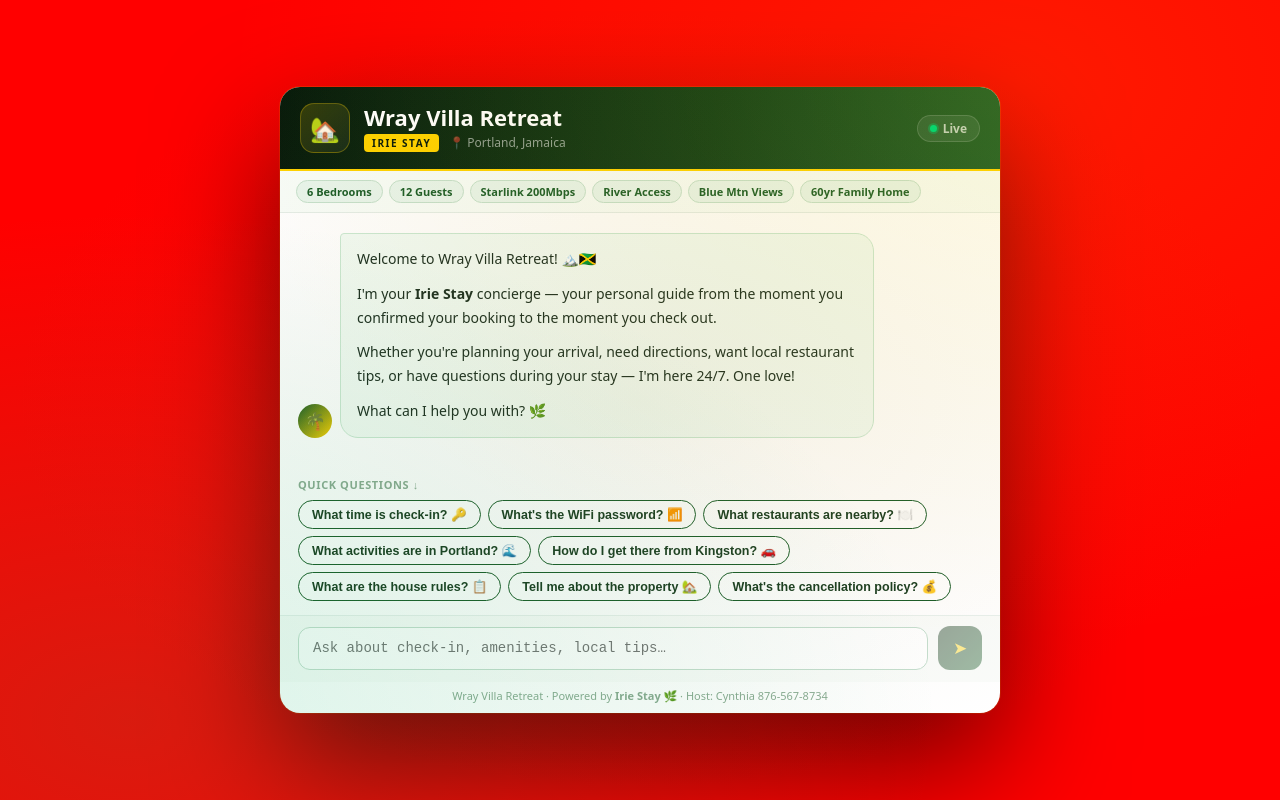
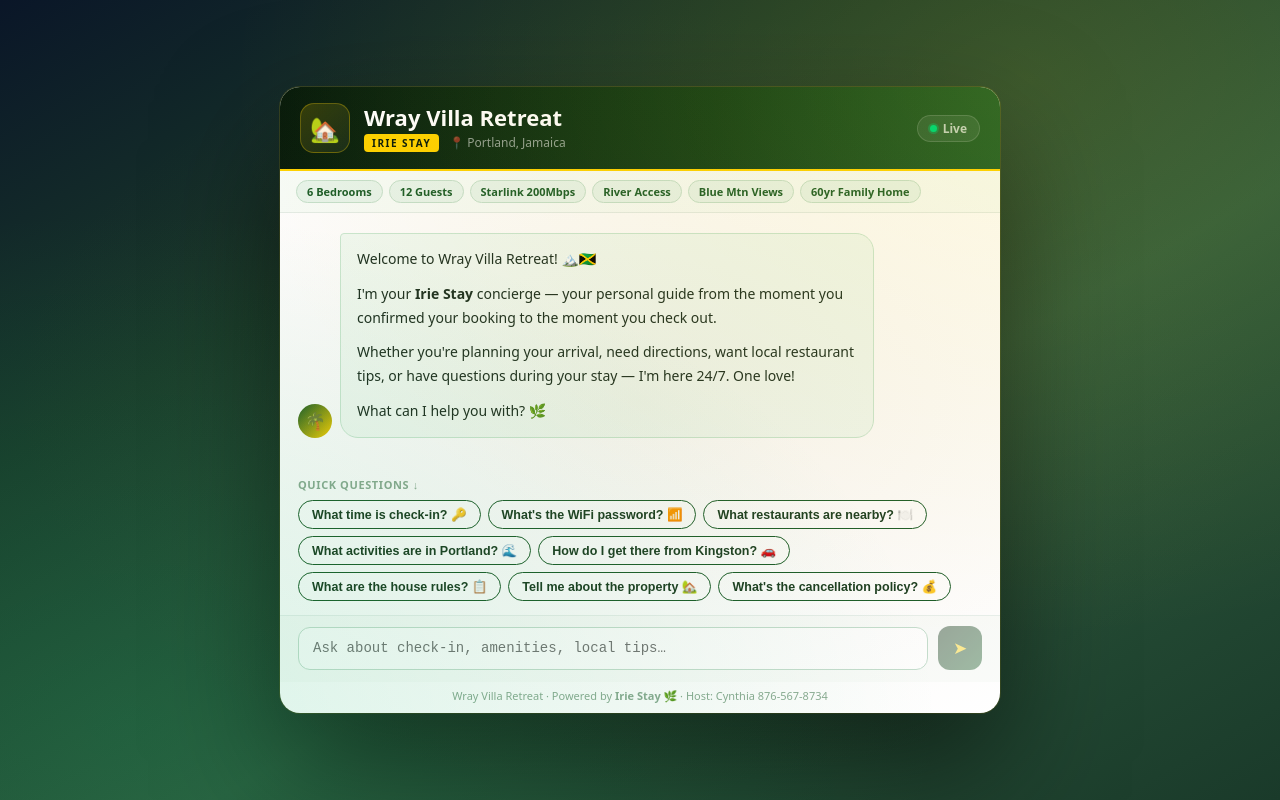
Before and after one commit to phuzz876-jmd/irie-stay, a Next.js app: page / in a window 1280 px wide. Built offline with nearby package versions, Linux system fonts and the light colour scheme.

Commit message:
Update index.js

```diff
--- a/pages/index.js
+++ b/pages/index.js
@@ -212,7 +212,7 @@ export default function IrieStay() {
 const s = {
   root: {
     minHeight: "100vh",
-    background: "red",
+    background: "linear-gradient(150deg, #0a1628 0%, #1a3a2a 30%, #2d5a3d 60%, #1a3a2a 100%)",
     display: "flex", alignItems: "center", justifyContent: "center",
     padding: 16, fontFamily: "system-ui, sans-serif", position: "relative",
   },
```
